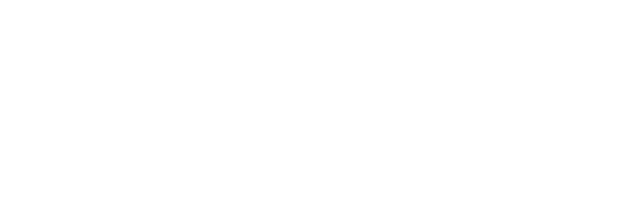
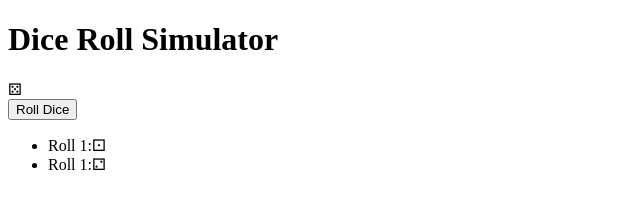
Before and after one commit to Jerikka/DiceRollSimulator, a plain HTML site: page index.html in a window 1280 px wide. Shown: the whole page, without its empty margins (0-640 px from the left). Drawn offline with Linux system fonts and the light colour scheme.

Commit message:
added content

```diff
--- a/index.html
+++ b/index.html
@@ -8,7 +8,13 @@
     <title>Dice Roll Simulator</title>
 </head>
 <body>
-
+    <h1>Dice Roll Simulator</h1>
+        <div class="dice" id="dice">&#9860;</div>
+        <button id="roll-button">Roll Dice</button>
+        <ul id="roll-history">
+            <li>Roll 1:<span>&#9856;</span></li>
+            <li>Roll 1:<span>&#9857;</span></li>
+        </ul>
     <script src="index.js"></script>
 </body>
 </html>
```
